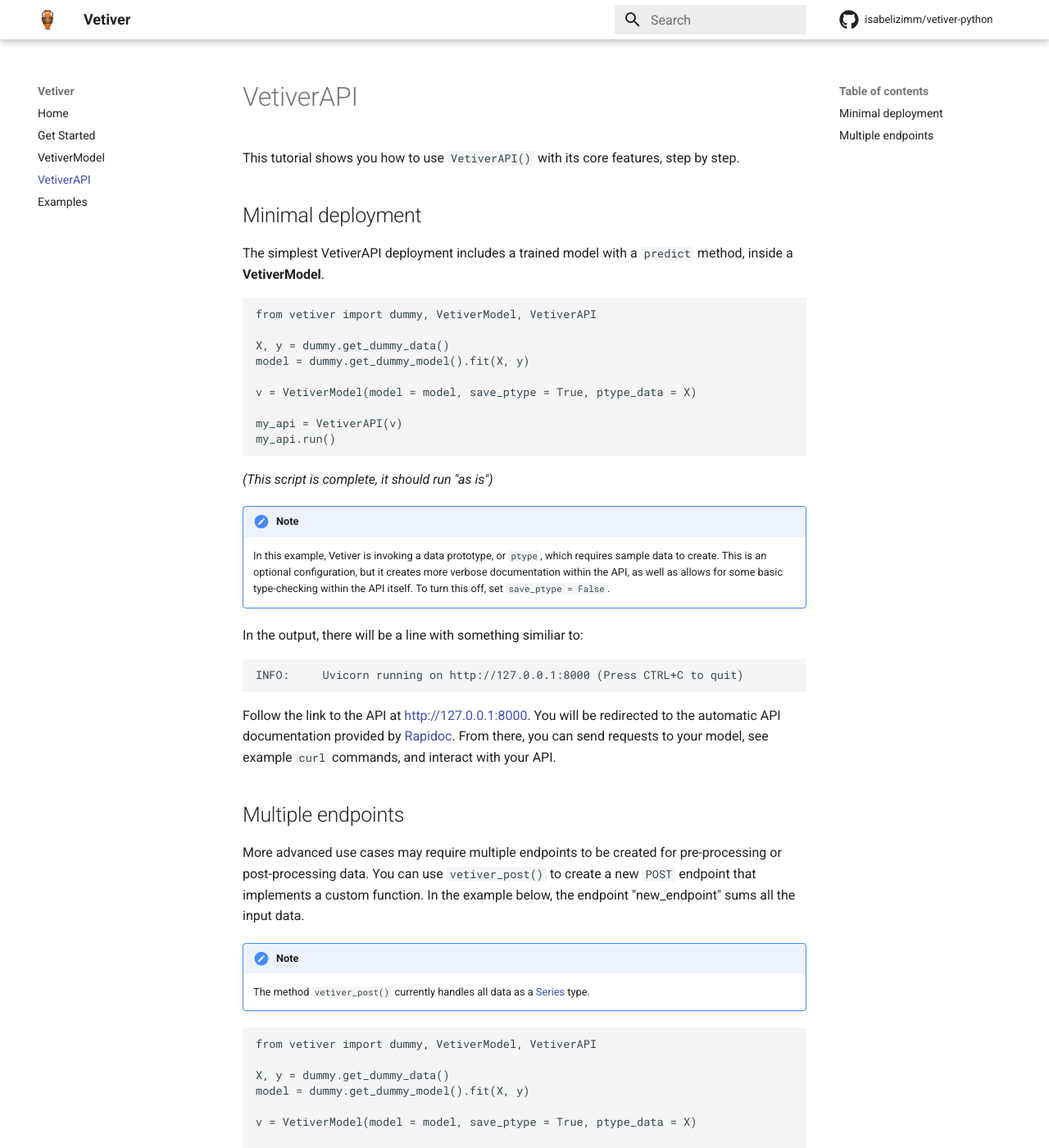
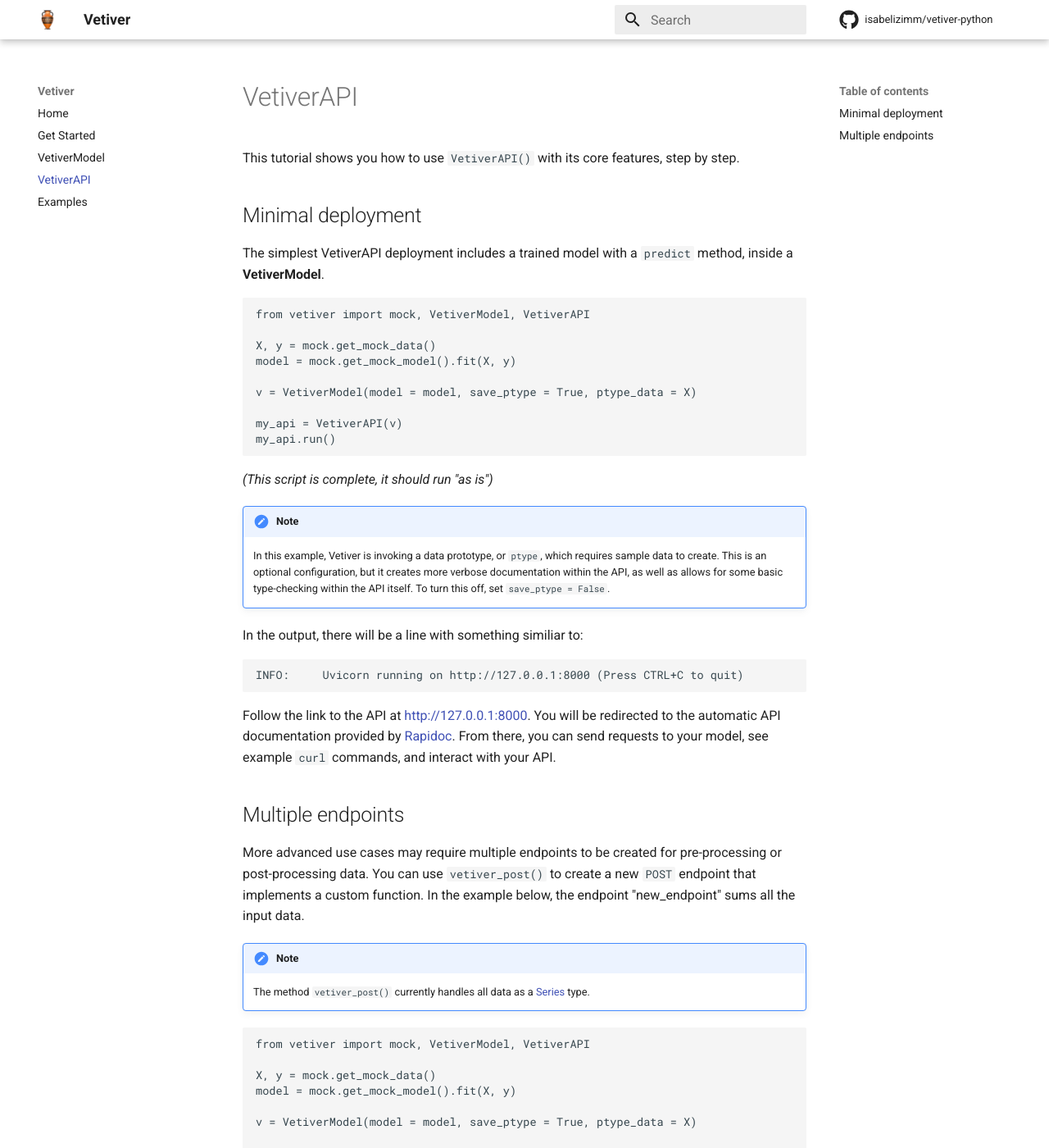
Before and after one commit to rstudio/vetiver-python, an MkDocs documentation site: the page built from docs/docs/vetiver-api.md, in a window 1280 px wide and 1400 px high. Shown: the whole window at 82% size. Built offline with MkDocs 1.6.1 and Material for MkDocs 9.7.7, drawn with Linux system fonts in a browser that asks for light colours; comment, search, counter and statistics services are not loaded; some of the changed text lies outside the part shown.

Commit message:
change dummy to mock

````diff
--- a/docs/docs/vetiver-api.md
+++ b/docs/docs/vetiver-api.md
@@ -7,10 +7,10 @@ This tutorial shows you how to use `VetiverAPI()` with its core features, step b
 The simplest VetiverAPI deployment includes a trained model with a `predict` method, inside a **VetiverModel**.
 
 ``` {python}
-from vetiver import dummy, VetiverModel, VetiverAPI
+from vetiver import mock, VetiverModel, VetiverAPI
 
-X, y = dummy.get_dummy_data()
-model = dummy.get_dummy_model().fit(X, y)
+X, y = mock.get_mock_data()
+model = mock.get_mock_model().fit(X, y)
 
 v = VetiverModel(model = model, save_ptype = True, ptype_data = X)
 
@@ -40,10 +40,10 @@ More advanced use cases may require multiple endpoints to be created for pre-pro
     The method `vetiver_post()` currently handles all data as a [Series](https://pandas.pydata.org/docs/reference/api/pandas.Series.html) type.
 
 ```{python}
-from vetiver import dummy, VetiverModel, VetiverAPI
+from vetiver import mock, VetiverModel, VetiverAPI
 
-X, y = dummy.get_dummy_data()
-model = dummy.get_dummy_model().fit(X, y)
+X, y = mock.get_mock_data()
+model = mock.get_mock_model().fit(X, y)
 
 v = VetiverModel(model = model, save_ptype = True, ptype_data = X)
 
--- a/vetiver/__init__.py
+++ b/vetiver/__init__.py
@@ -1,6 +1,6 @@
 """vetiver - Python parallel to R vetiver package"""
 
-__version__ = "0.1.0"
+__version__ = "0.1.1"
 __author__ = "Isabel Zimmerman <isabel.zimmerman@rstudio.com>"
 __all__ = []
 
@@ -9,4 +9,4 @@ import numpy as np
 from vetiver.ptype import *
 from vetiver.vetiver_model import *
 from vetiver.server import *
-from vetiver.dummy import *
+from vetiver.mock import *
````
Also changed, not shown: docs/docs/get-started.md (+3 -3 lines), docs/docs/vetiver-model.md (+3 -3 lines), 1 other file.
